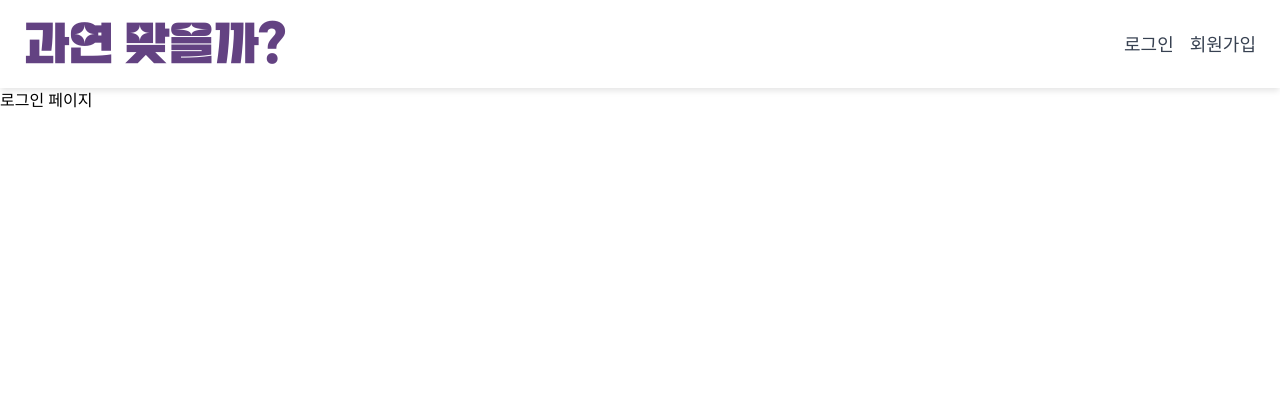
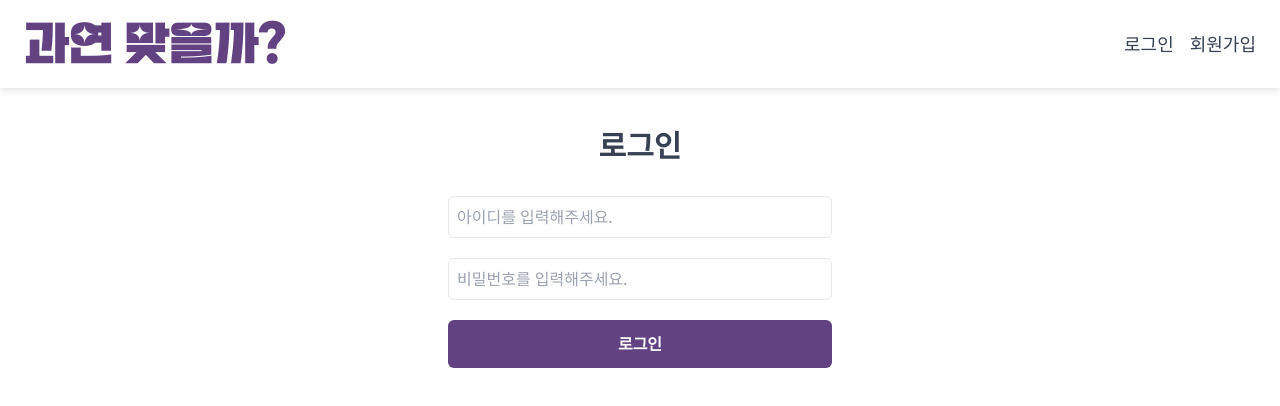
Before and after one commit to ekdls1218/prediction-community, a Next.js app in the folder frontend/: page /login in a window 1280 px wide. Shown: the top 406 px of the page. Built offline with nearby package versions, Linux system fonts and the light colour scheme.

Commit message:
feat: [FE]로그인 UI 및 입력값 상태관리

```diff
--- a/frontend/src/app/login/page.tsx
+++ b/frontend/src/app/login/page.tsx
@@ -1,7 +1,9 @@
+import LoginForm from "@/components/auth/loginForm";
+
 export default function LoginPage() {
   return (
-    <div>
-      로그인 페이지
+    <div className="flex items-center justify-center">
+      <LoginForm />
     </div>
   );
 }
--- /dev/null
+++ b/frontend/src/components/auth/loginForm.tsx
@@ -0,0 +1,44 @@
+"use client";
+import { useState } from "react";
+
+interface Login {
+  id: string;
+  pw: string;
+}
+
+export default function LoginForm() {
+  const [loginInfo, setLoginInfo] = useState<Login>({ id: "", pw: "" });
+  console.log(loginInfo)
+
+  const changeInput = (e:React.ChangeEvent<HTMLInputElement>) => {
+    const {name, value} = e.target;
+    setLoginInfo({...loginInfo, [name]:value})
+  }
+
+  return (
+    <div className="my-10 text-gray-700 w-full max-w-sm">
+      <h2 className="text-3xl font-bold text-center mb-8">로그인</h2>
+      <div className="space-y-5">
+        <div className="flex space-x-2">
+          <input
+            type="text"
+            placeholder="아이디를 입력해주세요."
+            onChange={changeInput}
+            className="flex-1 border rounded-md p-2 focus:outline-none focus:ring-2 focus:ring-primary-color"
+          />
+        </div>
+        <div className="flex space-x-2">
+          <input
+            type="password"
+            placeholder="비밀번호를 입력해주세요."
+            onChange={changeInput}
+            className="flex-1 border rounded-md p-2 focus:outline-none focus:ring-2 focus:ring-primary-color"
+          />
+        </div>
+        <button className="w-full py-3 mt-4 bg-primary-color text-white rounded-md font-semibold ">
+          로그인
+        </button>
+      </div>
+    </div>
+  );
+}
```
